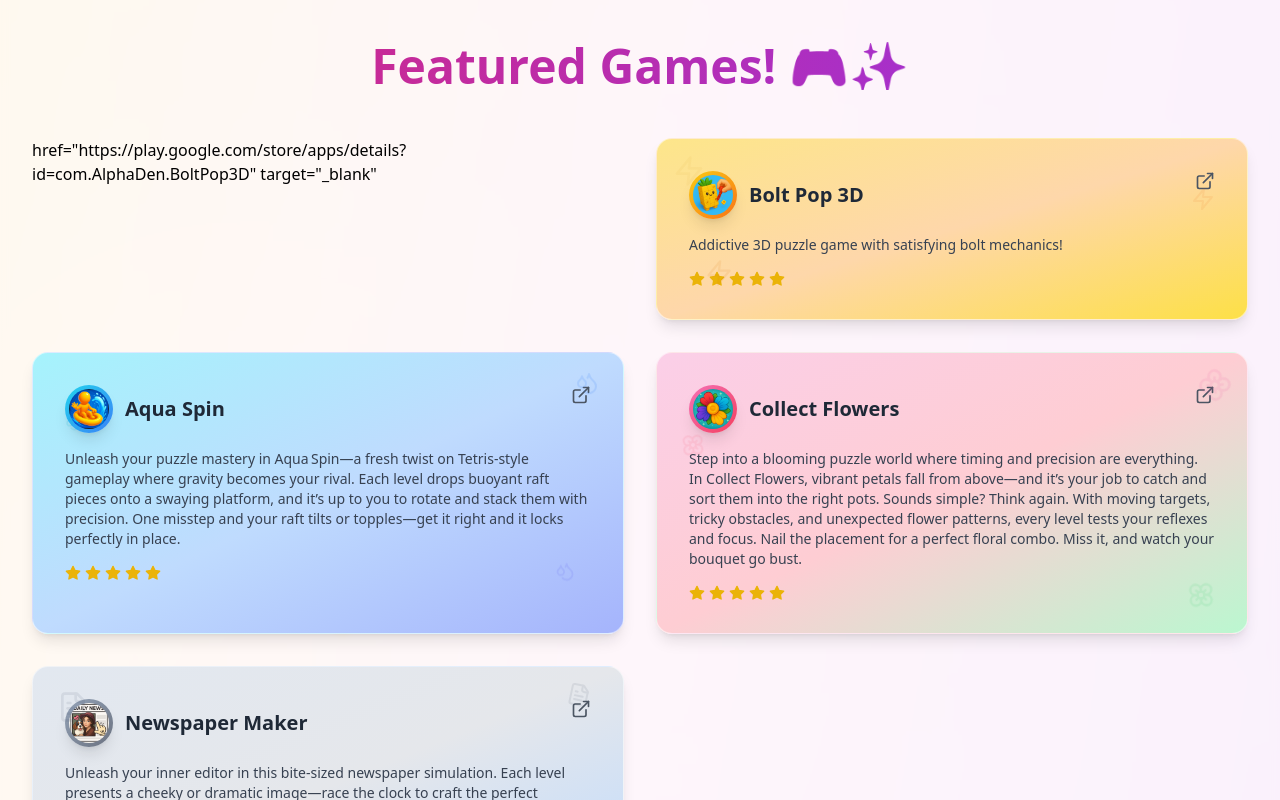
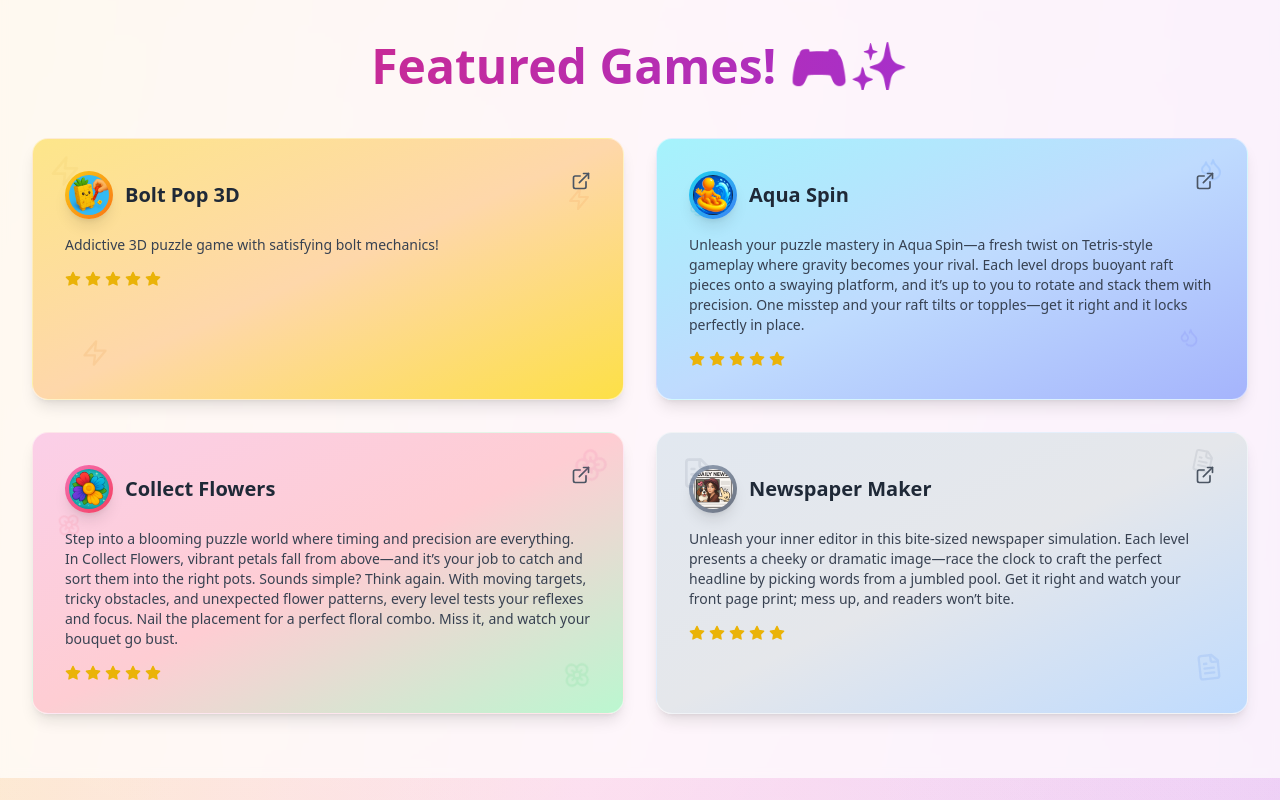
Before and after one commit to JamesDeRaja/portfolio, a React (Vite) app: page / in a window 1280 px wide. Shown: the part 3360-4160 px from the top of the page. Built offline with nearby package versions, Linux system fonts and the light colour scheme.

Commit message:
Update App.tsx

```diff
--- a/src/App.tsx
+++ b/src/App.tsx
@@ -542,8 +542,6 @@ function App() {
             Featured Games! 🎮✨
           </h2>
           <div className="grid md:grid-cols-2 lg:grid-cols-2 gap-8">
-            href="https://play.google.com/store/apps/details?id=com.AlphaDen.BoltPop3D"
-            target="_blank"
             <div className="bg-gradient-to-br from-amber-200 via-orange-200 to-yellow-300 p-8 rounded-2xl shadow-lg hover:shadow-xl transition-all duration-300 hover:scale-105 border border-white/50 relative overflow-hidden">
               {/* Lightning pattern background */}
               <div className="absolute inset-0 opacity-10">
```
